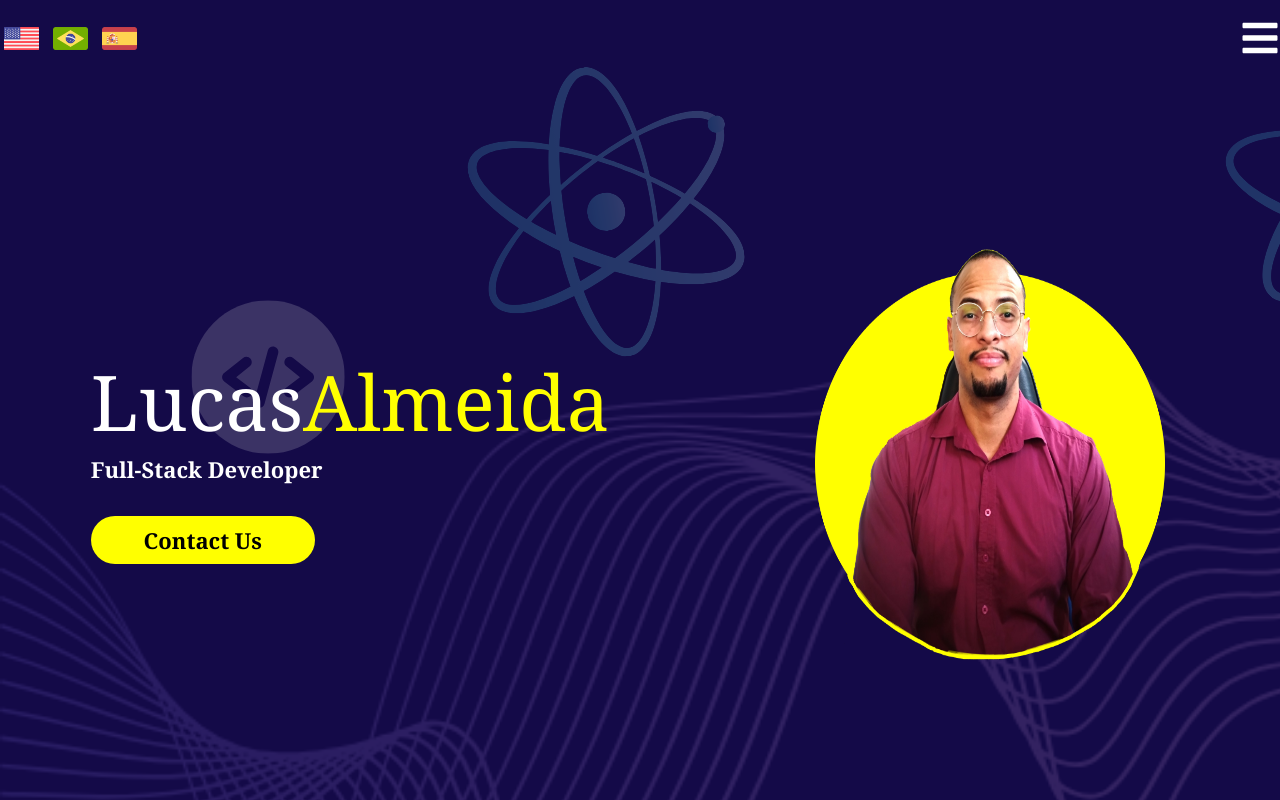
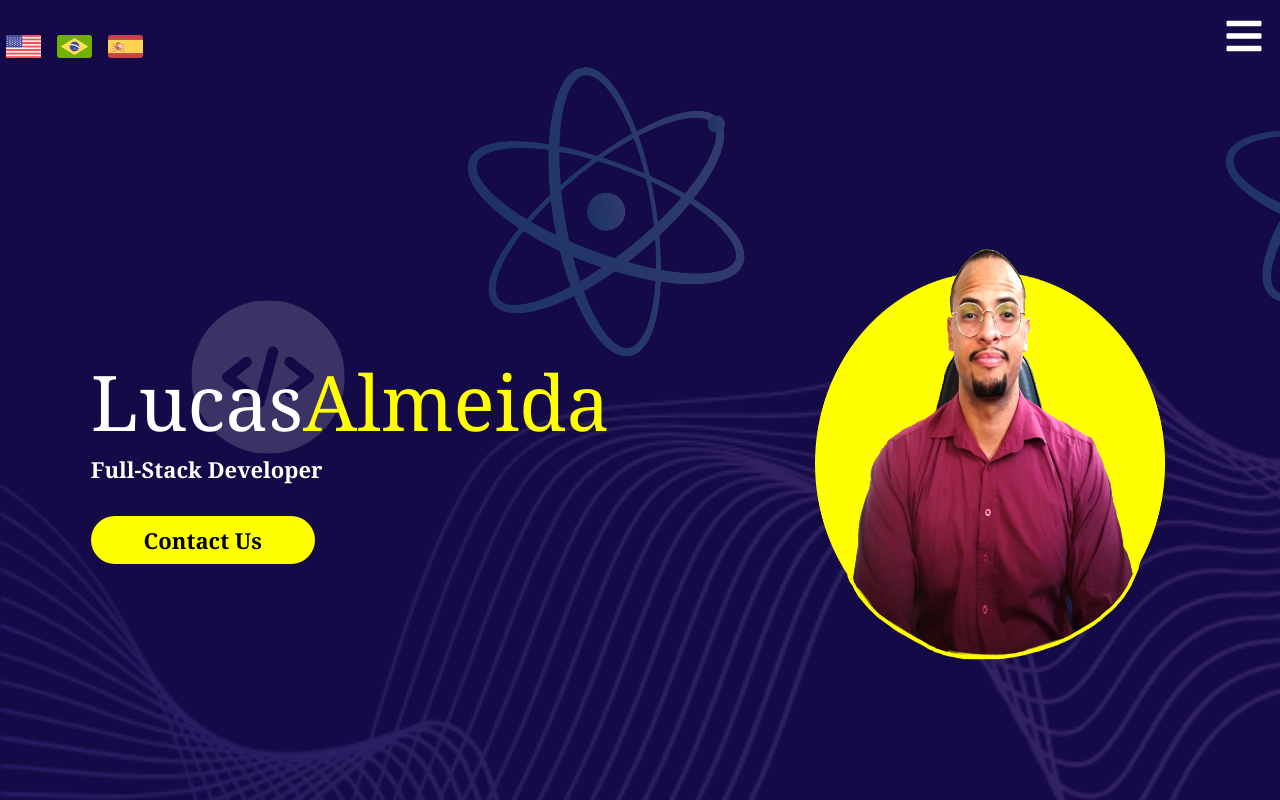
Before and after one commit to LucasPereira9/personalPortfolio, a Next.js app: page /en in a window 1280 px wide. Shown: the top 800 px of the page. Built offline with nearby package versions, Linux system fonts and the light colour scheme.

Commit message:
feat: header style changed

```diff
--- a/src/components/responsiveHeader/index.tsx
+++ b/src/components/responsiveHeader/index.tsx
@@ -30,7 +30,7 @@ export default function ResponsiveHeader(props: IHeaderProps) {
       }, []);
 
     const languages = Languages.map((item, index) => (
-        <div style={{marginRight: '10px', marginLeft: '4px'}} onClick={() => {
+        <div className={styles.language_item} onClick={() => {
              props.flagFunction()
             startTransition(() => {
                 router.replace(`/${item.value}`)
@@ -41,12 +41,15 @@ export default function ResponsiveHeader(props: IHeaderProps) {
     ));
     return (
         <div className={`${styles.container} ${scrolled ? styles.container_scrolled : ''}`}>
-            <div className={styles.languages_container}>
-                {languages}
+            <div className={`${styles.content} ${scrolled ? styles.container_scrolled : ''}`}>
+                <div className={styles.languages_container}>
+                    {languages}
+                </div>
+                <div className={styles.menu_container} onClick={toggleMenu}>
+                    {isOpen ? <FaTimes color='white' size={40} /> : <FaBars color='white' size={40} />}
+                </div>
             </div>
-            <div onClick={toggleMenu}>
-                {isOpen ? <FaTimes color='white' size={40} /> : <FaBars color='white' size={40} />}
-            </div>
+
         </div>
     )
 }
--- a/src/components/responsiveHeader/responsiveHeader.module.css
+++ b/src/components/responsiveHeader/responsiveHeader.module.css
@@ -1,11 +1,8 @@
 .container {
-    align-items: center;
     background-color: transparent;
-    display: flex;
     position: fixed;
     top: 0;
     left: 0;
-    justify-content: space-between;
     transition: height 0.5s ease, background-color 0.5s ease, border-bottom 0.5s ease;
     height: 10vh;
     width: 100%;
@@ -13,11 +10,24 @@
 }
 .container_scrolled {
     background-color: #140A48;
-    border-bottom: 0.4px solid rgba(181, 182, 184, 0.384);
     height: 8vh;
     box-shadow: 0 2px 4px rgba(0, 0, 0, 0.1);
+}
+.content {
+    display: flex;
+    padding-top: 2vh;
+    height: 10vh;
+    transition: height 0.5s ease, background-color 0.5s ease, border-bottom 0.5s ease;
+    justify-content: space-between;
 }
 .languages_container {
     align-items: center;
     display: flex;
 }
+.language_item {
+    margin-left: 6px;
+    margin-right: 10px;
+}
+.menu_container {
+    padding-right: 2vh;
+}
```
